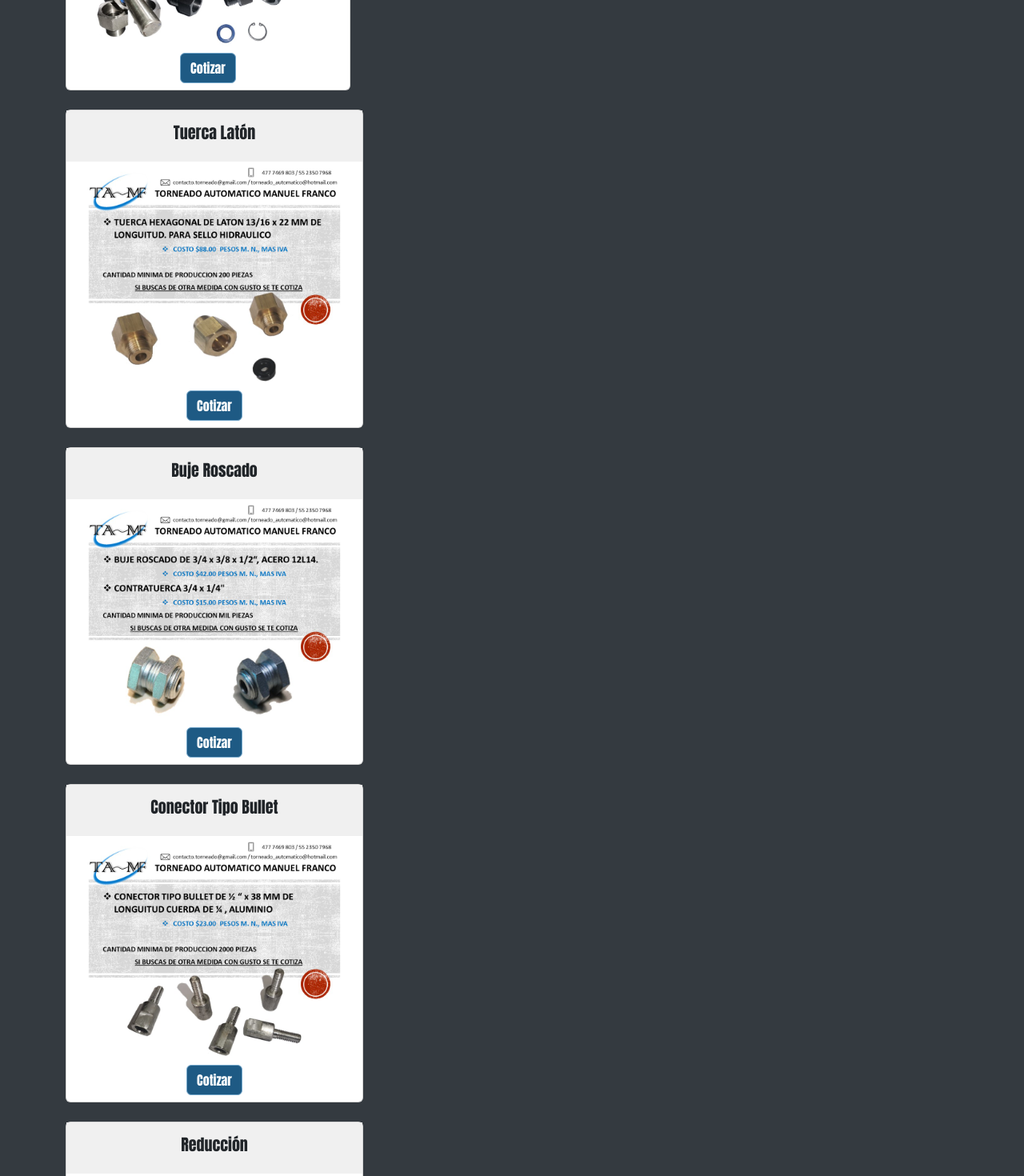
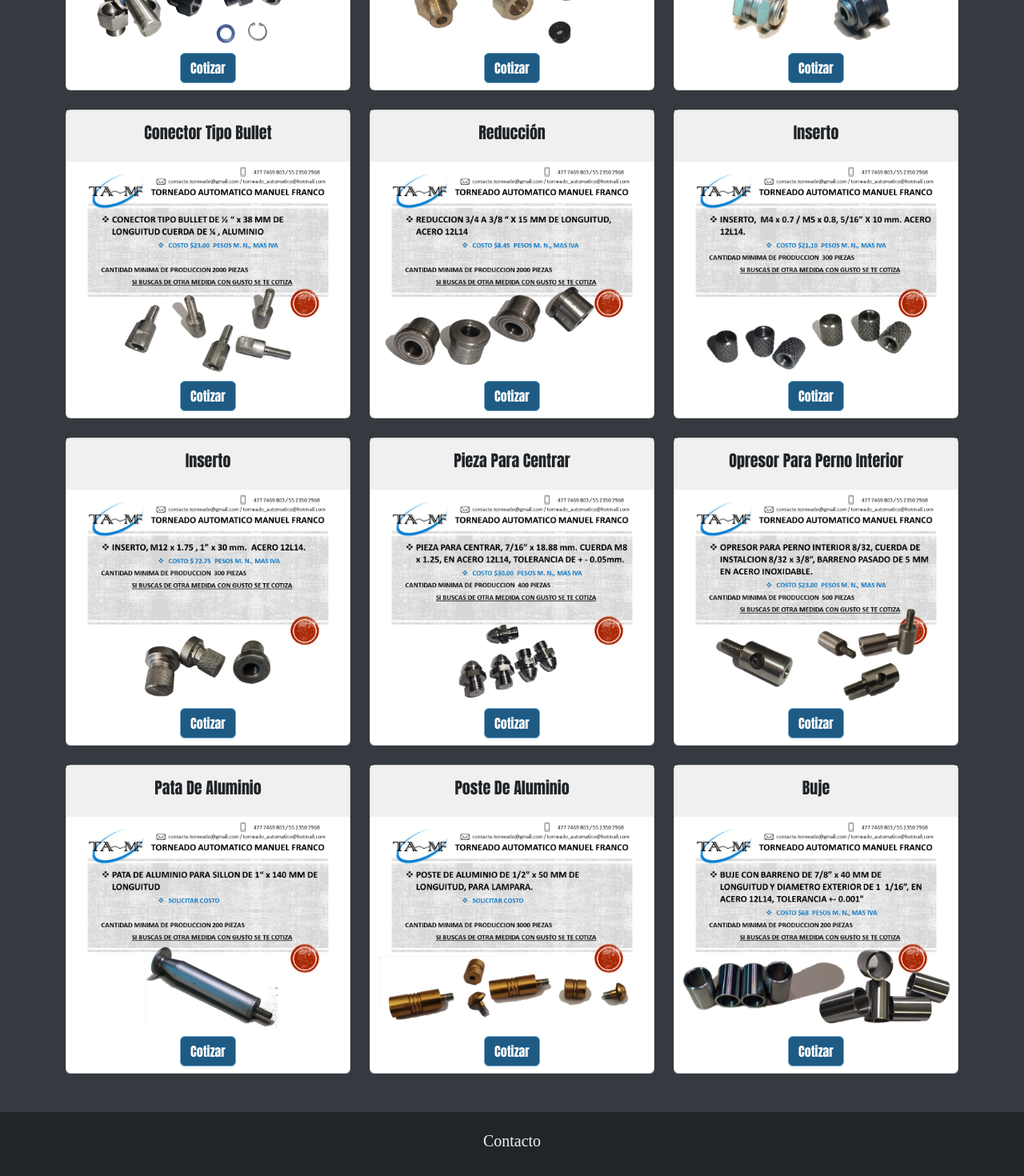
Before and after one commit to JDRP010903/tamf-react, a React (Vite) app: page /servicios in a window 1280 px wide. Shown: the part 600-2070 px from the top of the page at 80% size. Built offline with nearby package versions, Linux system fonts and the light colour scheme; some icons are missing.

Commit message:
Página finalizada

```diff
--- a/src/App.jsx
+++ b/src/App.jsx
@@ -2,6 +2,7 @@
 
 import "bootstrap/dist/css/bootstrap.min.css";
 import "bootstrap/dist/js/bootstrap.bundle.min";
+import 'bootstrap'
 import "boxicons"
 
 import "./styles/styles-generico.css"
--- a/src/pages/ServiciosPage.jsx
+++ b/src/pages/ServiciosPage.jsx
@@ -25,7 +25,7 @@
                 </div>
             </div>
             <div className="row">
-                <div className="col-12 col-lg-4 mb-4">
+                <div className="col-12 col-lg-6 col-xl-4 mb-4">
                     <div className="card">
                         <div className="card-body">
                             <h5 className="card-title text-center">Tuerca Hexagonal</h5>
@@ -36,9 +36,8 @@
                         </div>
                     </div>
                 </div>
-            </div>
 
-            <div className="col-12 col-lg-4 mb-4">
+                <div className="col-12 col-lg-6 col-xl-4 mb-4">
                     <div className="card">
                         <div className="card-body">
                             <h5 className="card-title text-center">Tuerca Latón</h5>
@@ -50,7 +49,7 @@
                     </div>
                 </div>
 
-            <div className="col-12 col-lg-4 mb-4">
+                <div className="col-12 col-lg-6 col-xl-4 mb-4">
                     <div className="card">
                         <div className="card-body">
                             <h5 className="card-title text-center">Buje Roscado</h5>
@@ -62,7 +61,7 @@
                     </div>
                 </div>
 
-            <div className="col-12 col-lg-4 mb-4">
+                <div className="col-12 col-lg-6 col-xl-4 mb-4">
                     <div className="card">
                         <div className="card-body">
                             <h5 className="card-title text-center">Conector Tipo Bullet</h5>
@@ -74,7 +73,7 @@
                     </div>
                 </div>
 
-            <div className="col-12 col-lg-4 mb-4">
+                <div className="col-12 col-lg-6 col-xl-4 mb-4">
                     <div className="card">
                         <div className="card-body">
                             <h5 className="card-title text-center">Reducción</h5>
@@ -86,7 +85,7 @@
                     </div>
                 </div>
 
-            <div className="col-12 col-lg-4 mb-4">
+                <div className="col-12 col-lg-6 col-xl-4 mb-4">
                     <div className="card">
                         <div className="card-body">
                             <h5 className="card-title text-center">Inserto</h5>
@@ -98,7 +97,7 @@
                     </div>
                 </div>
 
-            <div className="col-12 col-lg-4 mb-4">
+                <div className="col-12 col-lg-6 col-xl-4 mb-4">
                     <div className="card">
                         <div className="card-body">
                             <h5 className="card-title text-center">Inserto</h5>
@@ -110,7 +109,7 @@
                     </div>
                 </div>
 
-            <div className="col-12 col-lg-4 mb-4">
+                <div className="col-12 col-lg-6 col-xl-4 mb-4">
                     <div className="card">
                         <div className="card-body">
                             <h5 className="card-title text-center">Pieza Para Centrar</h5>
@@ -122,7 +121,7 @@
                     </div>
                 </div>
 
-            <div className="col-12 col-lg-4 mb-4">
+                <div className="col-12 col-lg-6 col-xl-4 mb-4">
                     <div className="card">
                         <div className="card-body">
                             <h5 className="card-title text-center">Opresor Para Perno Interior</h5>
@@ -134,7 +133,7 @@
                     </div>
                 </div>
 
-            <div className="col-12 col-lg-4 mb-4">
+                <div className="col-12 col-lg-6 col-xl-4 mb-4">
                     <div className="card">
                         <div className="card-body">
                             <h5 className="card-title text-center">Pata De Aluminio</h5>
@@ -146,7 +145,7 @@
                     </div>
                 </div>
 
-            <div className="col-12 col-lg-4 mb-4">
+                <div className="col-12 col-lg-6 col-xl-4 mb-4">
                     <div className="card">
                         <div className="card-body">
                             <h5 className="card-title text-center">Poste De Aluminio</h5>
@@ -158,7 +157,7 @@
                     </div>
                 </div>
 
-            <div className="col-12 col-lg-4 mb-4">
+                <div className="col-12 col-lg-6 col-xl-4 mb-4">
                     <div className="card">
                         <div className="card-body">
                             <h5 className="card-title text-center">Buje</h5>
@@ -169,6 +168,7 @@
                         </div>
                     </div>
                 </div>
+            </div>
         </main>
     </>
     )
--- a/src/styles/styles-contactanos-modal.css
+++ b/src/styles/styles-contactanos-modal.css
@@ -27,8 +27,3 @@
     color: green;
     text-align: center;
 }
-
-.error {
-    color: red;
-    margin-top: 5px;
-}
```
Lines whose indentation alone changed are shown as unchanged.
